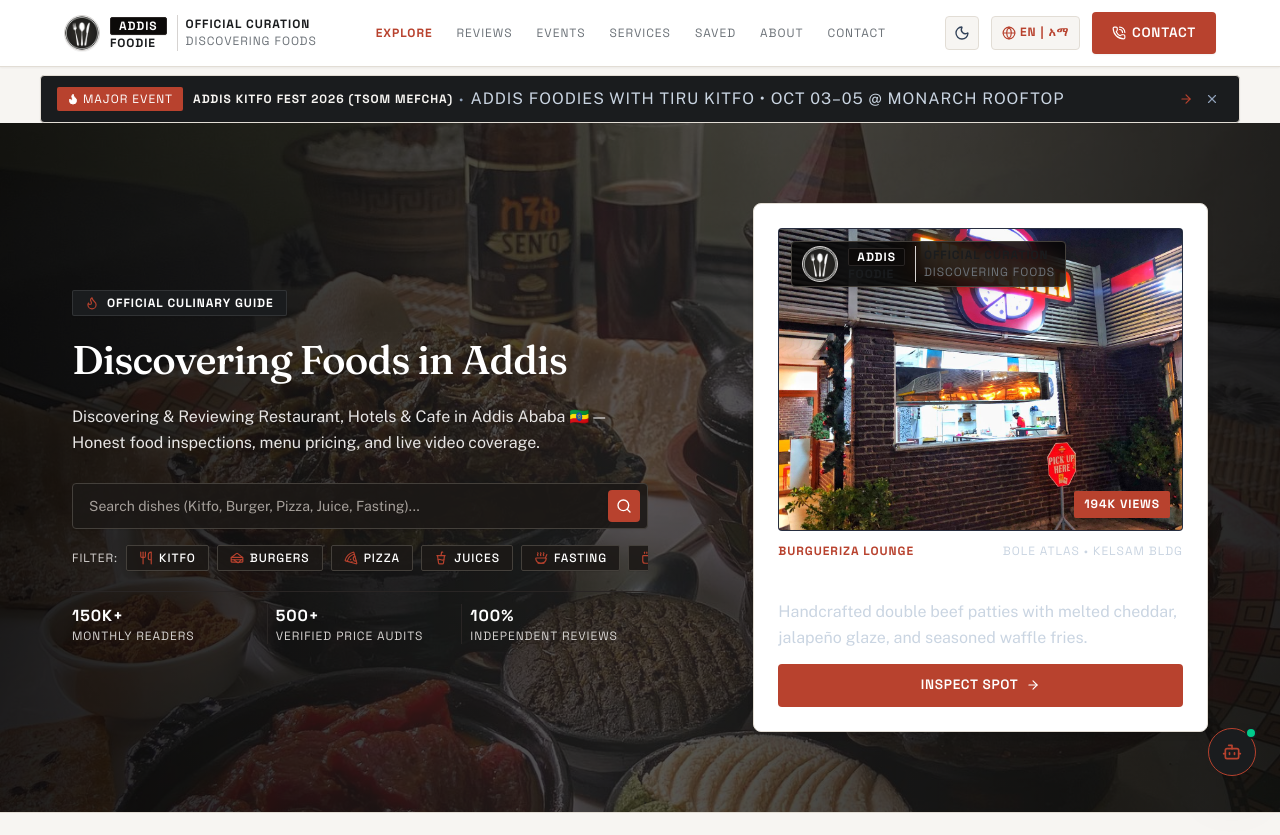
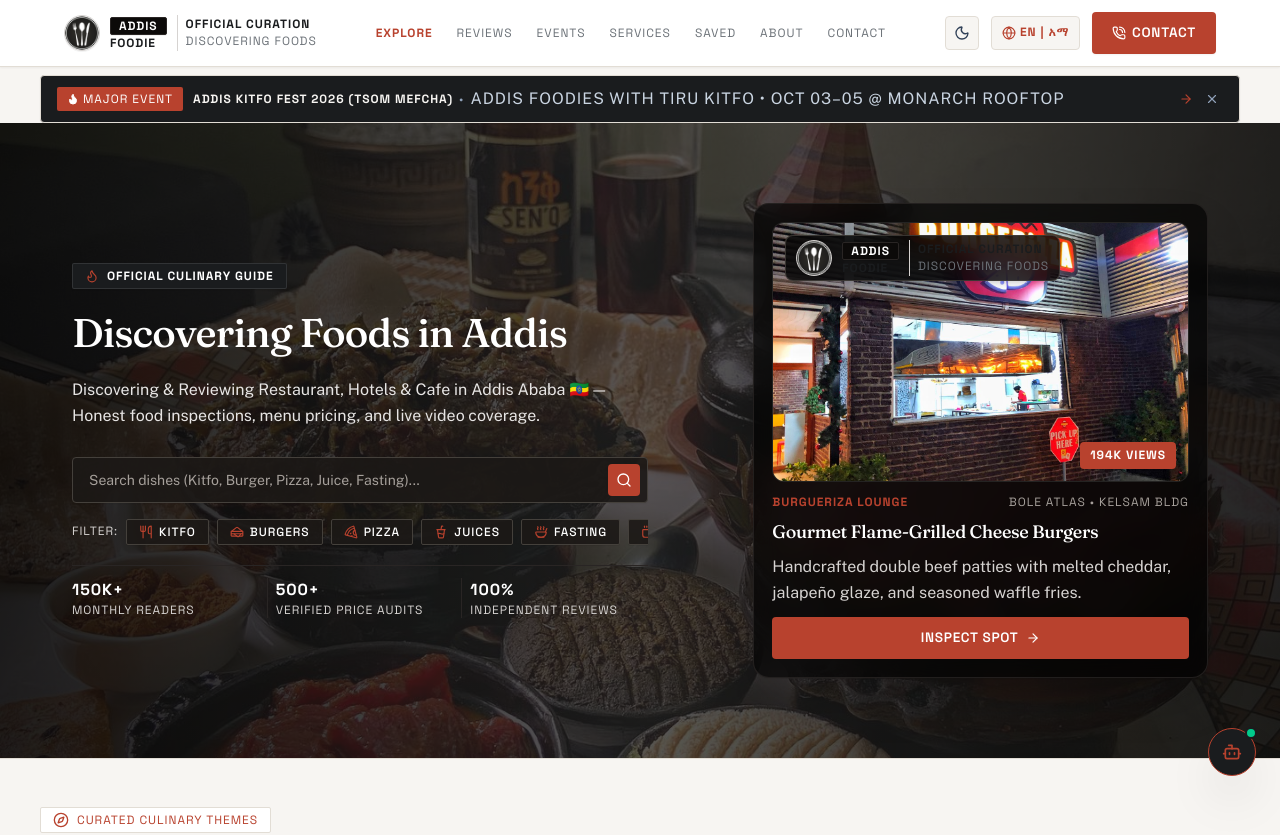
Before and after one commit to Moss-kk/Addis_Foodie, a Next.js app: page / in a window 1280 px wide. Shown: the top 835 px of the page. Built offline with nearby package versions, Linux system fonts and the light colour scheme.

Commit message:
style: Simplify Burgueriza hero spotlight card with dark glassmorphic container to blend with hero section

```diff
--- a/src/components/home/HeroSection.tsx
+++ b/src/components/home/HeroSection.tsx
@@ -142,41 +142,42 @@
 
         {/* Right Side Visual Framing Card (Burgueriza Gourmet Lounge Spotlight) */}
         <div className="lg:col-span-5 hidden lg:flex flex-col gap-4">
-          <div className="heritage-card p-4 relative overflow-hidden bg-[#1A1C1E] text-white border border-[#3A3E42] rounded-lg shadow-md">
+          <div className="relative overflow-hidden bg-black/65 backdrop-blur-md p-4.5 text-white border border-stone-800/80 rounded-2xl shadow-2xl hover:border-[#B8422E]/50 transition-all group">
 
-            <div className="relative aspect-[4/3] w-full rounded-md overflow-hidden bg-slate-900 border border-white/10 mb-3">
+            <div className="relative aspect-[16/10] w-full rounded-xl overflow-hidden bg-stone-950 border border-white/10 mb-3">
               <Image
                 src="/telegram-imports/burguriiza.jpg"
                 alt="Burgueriza Gourmet Lounge Spotlight"
                 fill
                 priority
-                className="object-cover"
+                className="object-cover group-hover:scale-105 transition-transform duration-500"
               />
-              <div className="absolute top-3 left-3 bg-black/80 backdrop-blur-md px-2.5 py-1 rounded-md border border-stone-700 flex items-center gap-1.5 shadow-md">
+              <div className="absolute top-3 left-3 bg-black/80 backdrop-blur-md px-2.5 py-1 rounded-lg border border-stone-700/80 flex items-center gap-1.5 shadow-md">
                 <AddisFoodieLogo size="sm" />
               </div>
-              <div className="absolute bottom-3 right-3 bg-[#B8422E] text-white px-2.5 py-1 rounded-xs text-[10px] font-label font-bold uppercase">
+              <div className="absolute bottom-3 right-3 bg-[#B8422E] text-white px-2.5 py-1 rounded-md text-[10px] font-label font-bold uppercase tracking-wider shadow-sm">
                 194K Views
               </div>
             </div>
 
-            <div className="flex flex-col gap-1.5">
-              <div className="flex items-center justify-between text-xs font-label text-slate-300">
+            <div className="flex flex-col gap-2">
+              <div className="flex items-center justify-between text-xs font-label text-stone-300">
                 <span className="text-[#B8422E] font-bold">Burgueriza Lounge</span>
-                <span>Bole Atlas • Kelsam Bldg</span>
+                <span className="text-stone-400">Bole Atlas • Kelsam Bldg</span>
               </div>
-              <h3 className="font-display text-lg text-white font-medium">
+              <h3 className="font-display text-lg text-white font-medium group-hover:text-[#B8422E] transition-colors">
                 Gourmet Flame-Grilled Cheese Burgers
               </h3>
-              <p className="text-xs text-slate-300 font-body line-clamp-2 leading-relaxed">
+              <p className="text-xs text-stone-300 font-body line-clamp-2 leading-relaxed">
                 Handcrafted double beef patties with melted cheddar, jalapeño glaze, and seasoned waffle fries.
               </p>
               <button
+                type="button"
                 onClick={onExploreClick}
-                className="mt-2 button-primary py-2 text-xs uppercase tracking-wider rounded-md text-white flex items-center justify-center gap-2 cursor-pointer"
+                className="mt-1 button-primary py-2.5 text-xs uppercase tracking-wider rounded-xl text-white flex items-center justify-center gap-2 cursor-pointer transition-all"
               >
                 <span>Inspect Spot</span>
-                <ArrowRight className="w-3.5 h-3.5" />
+                <ArrowRight className="w-3.5 h-3.5 group-hover:translate-x-1 transition-transform" />
               </button>
             </div>
 
```
